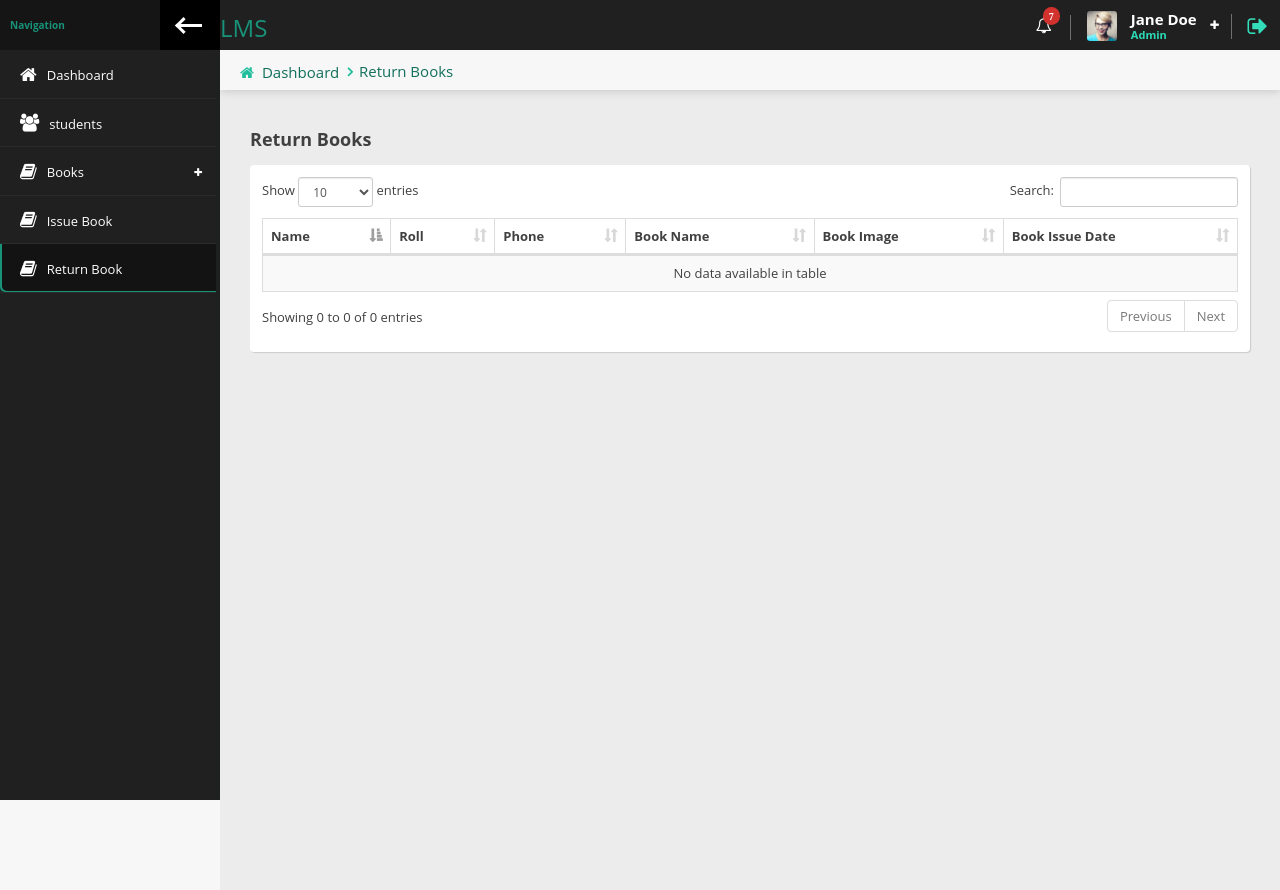
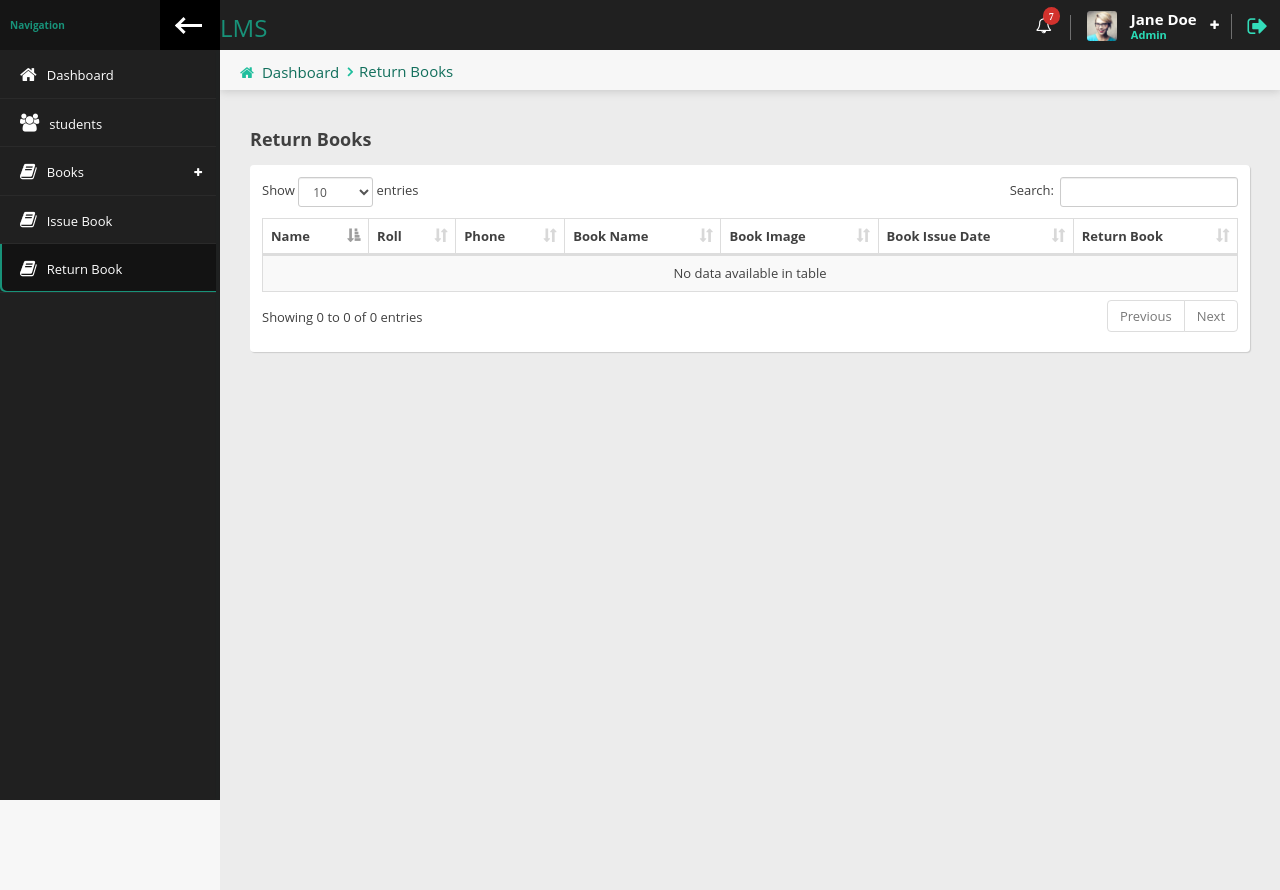
Before and after one commit to Emon-git-site/Library_manaement_system_PHP, a PHP site: page /librarian/return_book.php in a window 1280 px wide. Run offline with PHP 8.4, Linux system fonts and the light colour scheme; the visitor is signed in with stand-in values (Sample User, id 1); tables that the repository leaves empty or names only in its code hold one stand-in row (values such as "Sample post"); some libraries are stand-ins or nearby versions.

Commit message:
after t27

```diff
--- a/librarian/manage_book.php
+++ b/librarian/manage_book.php
@@ -251,6 +251,7 @@
     ?>
     <script type="text/javascript">
         alert('Book update successfully');
+        javascript:history.go(-1);
     </script>
     <?php
    } else{
--- a/librarian/return_book.php
+++ b/librarian/return_book.php
@@ -31,12 +31,13 @@
                                 <th>Book Name</th>
                                 <th>Book Image</th>
                                 <th>Book Issue Date</th>
+                                <th>Return Book</th>
                             </tr>
                         </thead>
                         <tbody>
 
                             <?php
-                            $result = mysqli_query($con, " SELECT `issue_books`.`book_issue_date`, `students`.`fname`, `students`.`lname`, `students`.`roll`,
+                            $result = mysqli_query($con, " SELECT `issue_books`.`id`, `issue_books`.`book_issue_date`, `students`.`fname`, `students`.`lname`, `students`.`roll`,
                             `students`.`phone`, `books`.`book_name`, `books`.`book_image` FROM `issue_books` INNER JOIN `students` ON
                             `students`.`id` = `issue_books`.`student_id` INNER JOIN `books` ON `books`.`id` = `issue_books`.`book_id` WHERE
                             `issue_books`.`book_return_date` = '';");
@@ -51,6 +52,7 @@
                                     <td><?= $row['book_name'] ?></td>
                                     <td><img src="../images/books/<?= $row['book_image'] ?>" width="100px" alt=""></td>
                                     <td><?= $row['book_issue_date'] ?></td>
+                                    <td><a href="return_book.php?id=<?= $row['id'] ?>">Return Book</a></td>
 
 
                                 </tr>
@@ -68,7 +70,32 @@
 
 </div>
 
+<?php
+if(isset($_GET['id'])){
+    $id = $_GET['id'];
+    $date = date('d-m-y');
+    mysqli_query($con, "UPDATE `issue_books` SET `book_return_date`='$date' WHERE `id` = '$id';");
 
+    if($result){ ?>
+
+        <script type="text/javascript">
+            alert("Book return successfully");
+            javascript:history.go(-1);
+        </script>
+
+        <?php
+    }else{
+        ?>
+
+        <script type="text/javascript">
+            alert("something wrong");
+        </script>
+
+        <?php
+
+    }
+}
+?>
 <?php
 require_once 'footer.php';
 ?>
```
